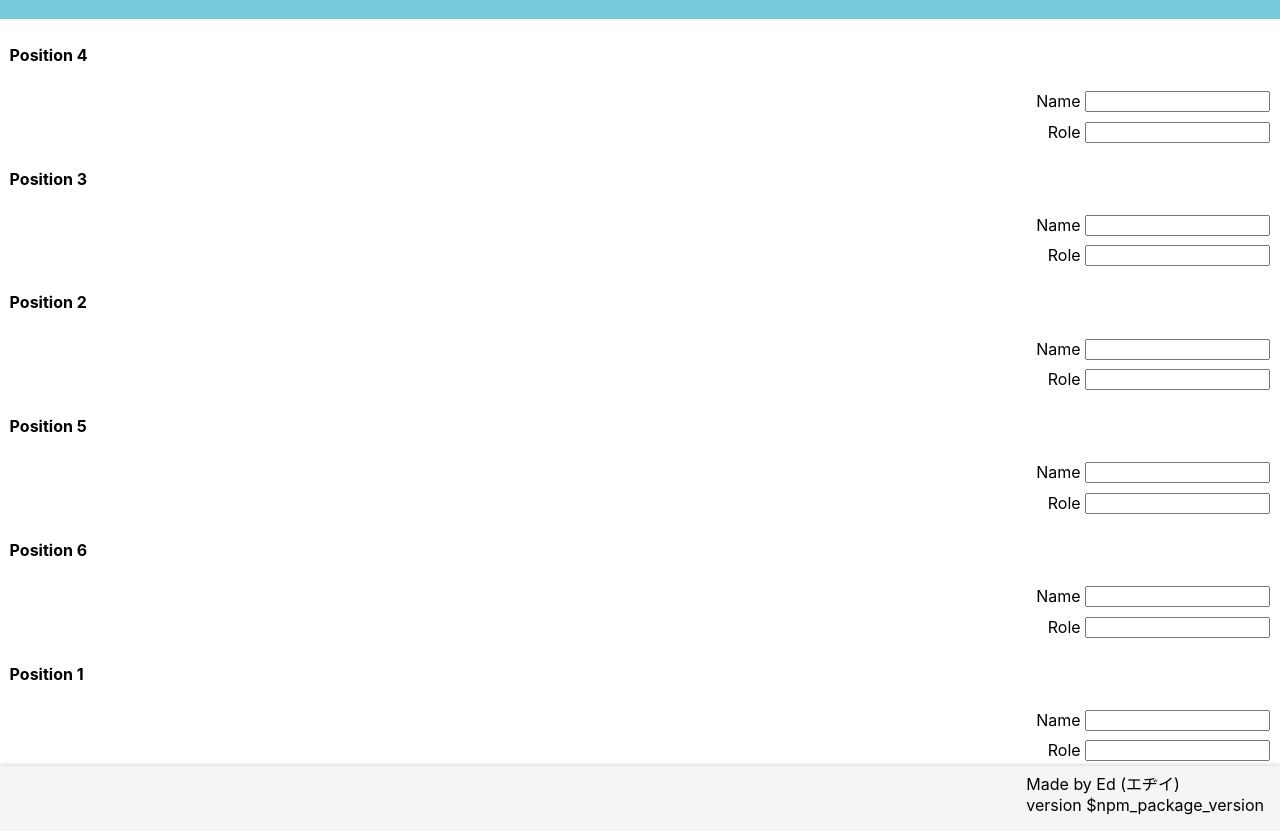
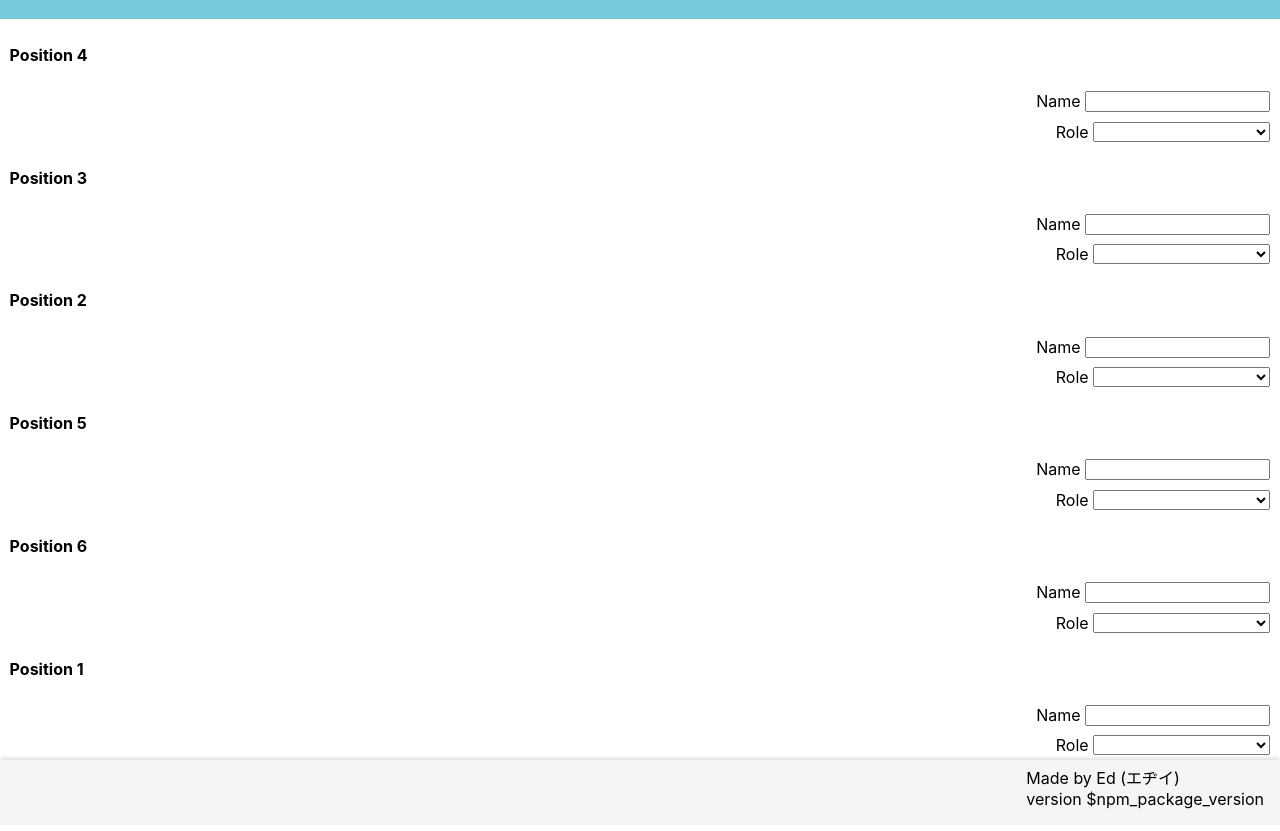
Before and after one commit to edward93/project-volleyball-lineup, a React (Create React App) app: page / in a window 1280 px wide. Shown: the part 1040-1871 px from the top of the page. Built offline with nearby package versions, Linux system fonts and the light colour scheme.

Commit message:
changes role type to select

```diff
--- a/public/index.html
+++ b/public/index.html
@@ -7,7 +7,7 @@
     <meta name="theme-color" content="#000000" />
     <meta
       name="description"
-      content="Web site created using create-react-app"
+      content="Create your own volleyball line ups and share with your team"
     />
     <link rel="apple-touch-icon" href="%PUBLIC_URL%/logo192.png" />
     <!--
--- a/src/components/Lineup.Component.tsx
+++ b/src/components/Lineup.Component.tsx
@@ -1,6 +1,7 @@
 import React, { useEffect, useState } from "react";
 
 import { player } from "../models/player";
+import { roles } from "../models/roles";
 
 import { backRowPositions, frontRowPositions, position, positions } from "../models/positions";
 import { PlayerComponent } from "./Player.Component";
@@ -60,6 +61,12 @@ export const LineupComponent = () => {
     }
   };
 
+  //#region input changes
+  /**
+   * Add/update player's name at the specified position
+   * @param e event
+   * @param position position
+   */
   const onNameChange = (e: any, position: position) => {
     const name = e.target.value;
 
@@ -69,15 +76,21 @@ export const LineupComponent = () => {
     if (player) {
       player.name = name;
     } else {
-      player = { name, position, role: "" };
+      player = { name, position, role: undefined };
       newPlayers.push(player);
     }
 
     setPlayers(newPlayers);
   };
 
+  /**
+   * Add/update player's role at the specified position
+   * @param e Event
+   * @param position position
+   */
   const onRoleChange = (e: any, position: position) => {
-    const role = e.target.value;
+    const roleId = +e.target.value;
+    const role = roles.filter((c) => c.id === roleId)?.[0];
 
     const newPlayers = [...players];
     let player = newPlayers.filter((c) => c.position?.id === position.id)?.[0];
@@ -91,6 +104,7 @@ export const LineupComponent = () => {
 
     setPlayers(newPlayers);
   };
+  //#endregion
 
   return (
     <>
@@ -136,7 +150,14 @@ export const LineupComponent = () => {
             </div>
             <div className="pvl-input-wrapper pvl-player-role-wrapper">
               <label htmlFor="">Role</label>
-              <input type="text" onChange={(e: any) => onRoleChange(e, c)} value={players.filter((x) => x.position?.id === c.id)?.[0]?.role} />
+              <select name="role" onChange={(e: any) => onRoleChange(e, c)} value={players.filter((x) => x.position?.id === c.id)?.[0]?.role?.id}>
+                <option></option>
+                {roles.map((x) => (
+                  <option key={x.id} value={x.id}>
+                    {x.name}
+                  </option>
+                ))}
+              </select>
             </div>
           </div>
         ))}
--- a/src/components/Player.Component.tsx
+++ b/src/components/Player.Component.tsx
@@ -8,7 +8,7 @@ export const PlayerComponent = (props: { player: player | undefined; positionNum
       <div className="pvl-player-main-body-container">
         <div className="pvl-player-main-body-content">{player?.name}</div>
       </div>
-      <div className="pvl-player-info">{player?.role ? `${player.role} - ${positionNumber}` : `${positionNumber}`}</div>
+      <div className="pvl-player-info">{player?.role ? `${player.role?.shortName} - ${positionNumber}` : `${positionNumber}`}</div>
     </div>
   );
 };
--- a/src/models/player.ts
+++ b/src/models/player.ts
@@ -1,7 +1,8 @@
 import { position } from "./positions";
+import { role } from "./roles";
 
 export type player = {
   name: string;
-  role: string;
+  role?: role;
   position: position;
 };
--- /dev/null
+++ b/src/models/roles.ts
@@ -0,0 +1,13 @@
+export type role = {
+  id: number;
+  name: string;
+  shortName: string;
+};
+
+export const roles: role[] = [
+  { id: 1, name: "Outside Hitter", shortName: "OH" },
+  { id: 2, name: "Middle Blocker", shortName: "MB" },
+  { id: 3, name: "Opposite/Right Side Hitter", shortName: "RH" },
+  { id: 4, name: "Setter", shortName: "S" },
+  { id: 5, name: "Libero", shortName: "L" },
+];
```
Also changed, not shown: 1 other file (tests, documents, lock files or other folders).
